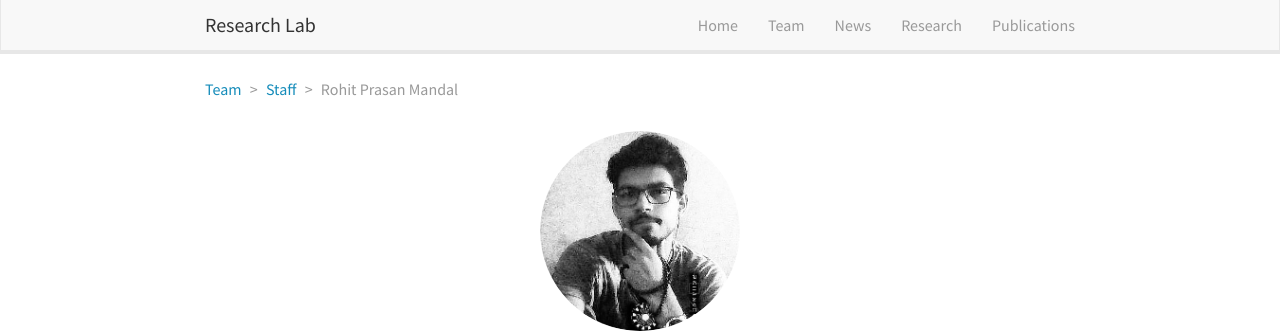
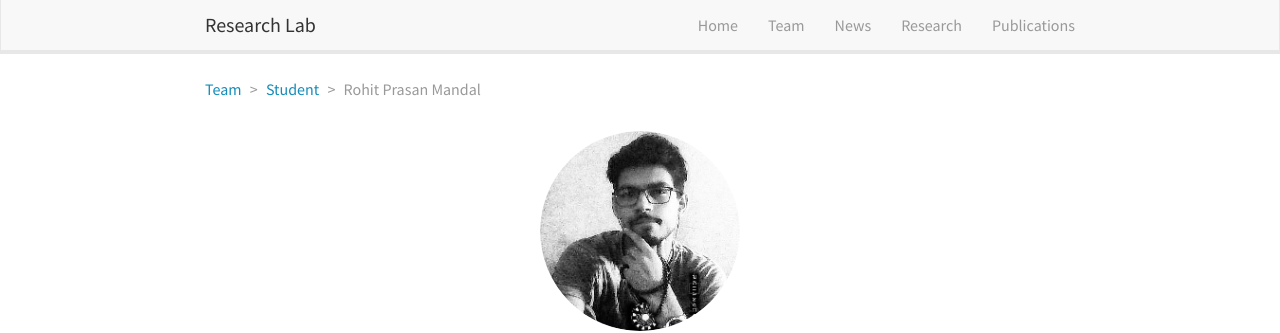
Before and after one commit to happy-hogan/happy-hogan.github.io, a Jekyll site: the page built from _pages/team/_posts/2021-06-04-rohit-prasan-mandal.md, in a window 1280 px wide and 976 px high. Shown: the top 333 px of the window. Built offline with Jekyll 4.4.1, drawn with Linux system fonts in a browser that asks for light colours; nearby versions of some CDN libraries.

Commit message:
Update 2021-06-04-rohit-prasan-mandal.md

```diff
--- a/_pages/team/_posts/2021-06-04-rohit-prasan-mandal.md
+++ b/_pages/team/_posts/2021-06-04-rohit-prasan-mandal.md
@@ -1,10 +1,10 @@
 ---
 layout: member
-category: staff
+category: student
 title: Rohit Prasan Mandal
 image: rmp.png
 role: Founder, Researcher
-permalink: 'team/researcher-name'
+permalink: 'team/rohit-prasan-mandal'
 social:
     twitter: https://twitter.com/xiaowuc2
     linkedin: https://www.linkedin.com/in/xiaowuc2
@@ -15,6 +15,7 @@ social:
     research-gate:
 education:
  - Computer Science B.Tech Student
+
 ---
 
 I am currently in my second year pursuing Bachelors of Technology in
```
